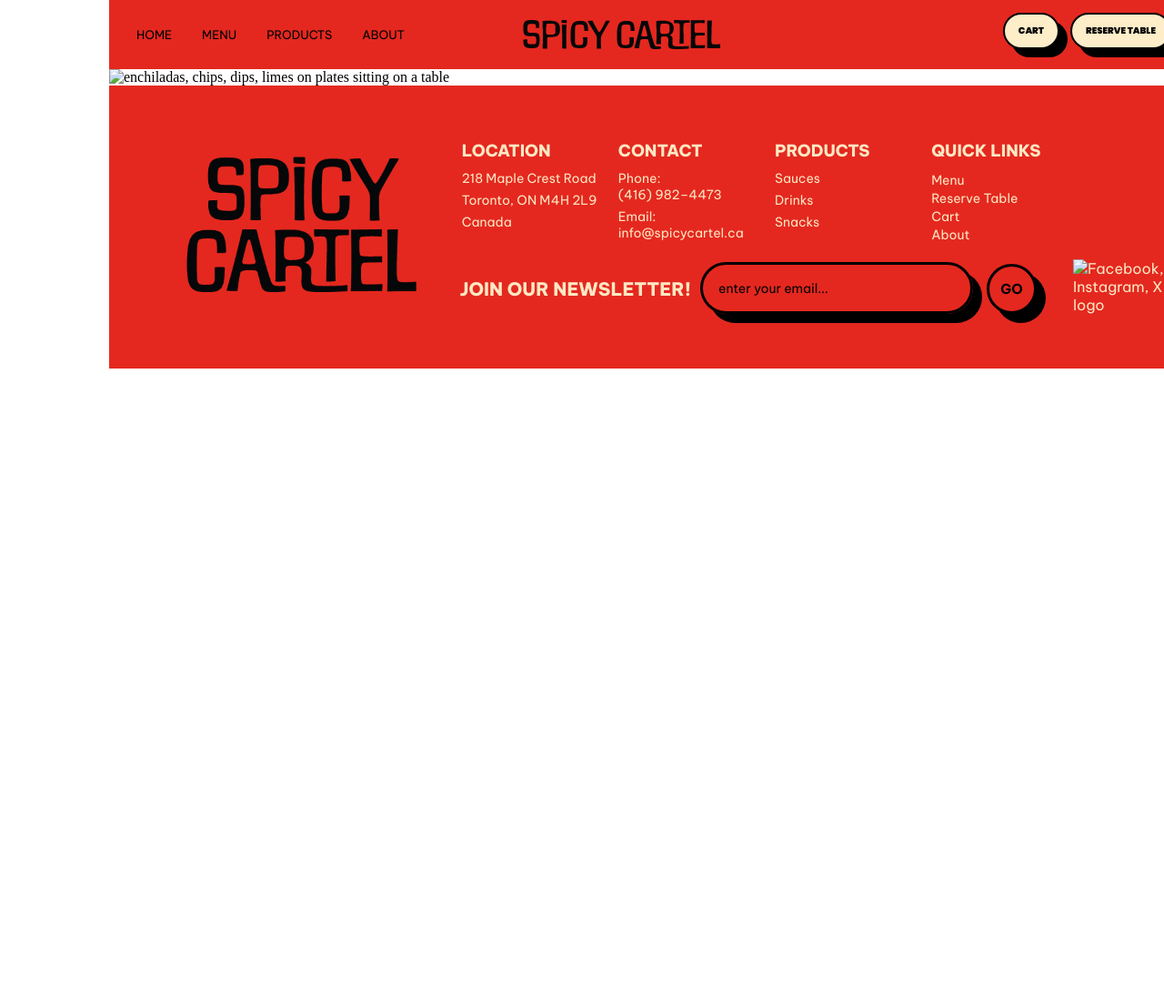
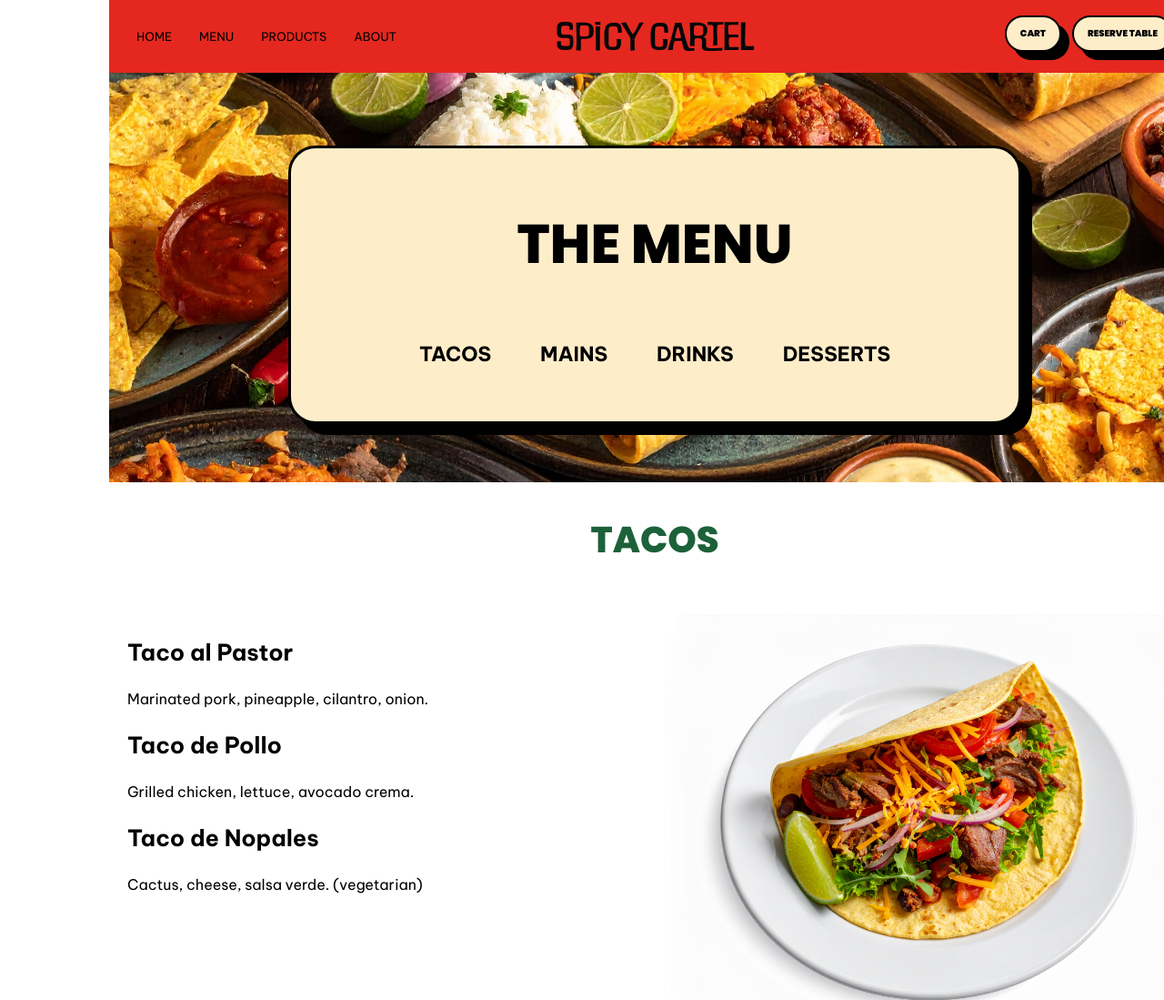
Before and after one commit to z6omar/testing, a plain HTML site: page index.html in a window 1280 px wide. Shown: the top 1099 px of the page at 91% size. Before the commit the page ends 800 px from the top, so only its background shows below. Drawn offline with Linux system fonts and the light colour scheme.

Commit message:
added menu

```diff
--- a/index.html
+++ b/index.html
@@ -3,6 +3,7 @@
   <head>
     <meta charset="UTF-8">
     <title>FINAL PROJECT - ZAHRA OMAR</title>
+
     <link rel="preconnect" href="https://fonts.googleapis.com">
     <link rel="preconnect" href="https://fonts.gstatic.com" crossorigin>
     <link href="https://fonts.googleapis.com/css2?family=Be+Vietnam+Pro:wght@300;400;500;600;700;800&family=Poppins:wght@800;900&display=swap" rel="stylesheet">
@@ -17,87 +18,185 @@
         margin: 0 auto;
       }
 
+      /* ---------------- NAV ---------------- */
       #nav {
         position: sticky;
         top: 0;
+        background-color: #e4281f;
+        padding: 20px 30px;
+        z-index: 1000;
+        display: flex;
+        align-items: center;
+        justify-content: space-between;
         font-family: "Be Vietnam Pro", sans-serif;
-        font-weight: 400;
         font-size: 13px;
-        background-color: #e4281f;
-        padding: 30px;
-        z-index: 1000;
       }
 
-      #nav ul {
+      /* LEFT LINKS */
+      .nav-left {
+        display: flex;
+        gap: 30px;
+        padding: 0;
+        margin: 0;
         list-style: none;
-        margin: 0;
-        padding: 0;
-        display: inline-block;
       }
 
-      #nav li {
-        display: inline-block;
-        margin-right: 30px;
-      }
-
-      #nav a {
+      .nav-left a {
         text-decoration: none;
         color: black;
       }
 
-      #nav a:hover {
+      .nav-left a:hover {
         color: white;
         font-weight: 700;
       }
 
-      .nav-logo {
-        position: relative;
-        float: right;
-        right: 300px;
-        bottom: 30px;
+      /* CENTER LOGO */
+      .nav-center {
+        position: absolute;
+        left: 50%;
+        transform: translateX(-50%);
       }
 
-        .cart-button {
+      .nav-center img {
+        display: block;
+      }
+
+      /* RIGHT BUTTONS */
+      .nav-right {
+        display: flex;
+        gap: 12px;
+        align-items: center;
+        margin-left: auto;
+      }
+
+      .nav-right button {
+        position: relative;
+        top: -3px;
+      }
+
+      .cart-button,
+      .table-button {
         border: 2px solid black;
-        font-family: "poppins", sans-serif;
-        font-weight: 900;
         background-color: #fdedc9;
         padding: 10px 15px;
         border-radius: 30px;
-        text-align: center;
+        font-family: "Poppins", sans-serif;
+        font-weight: 900;
         font-size: 10px;
-        margin: 4px 10px;
-        float: right;
-        position: relative;
-        display: inline-block;
         box-shadow: 9px 9px black;
-        bottom: 20px;
+        cursor: pointer;
       }
 
-        .table-button {
-        border: 2px solid black;
-        font-family: "poppins", sans-serif;
-        font-weight: 900;
-        background-color: #fdedc9;
-        padding: 10px 15px;
-        border-radius: 30px;
-        text-align: center;
-        font-size: 10px;
-        margin: 4px 2px;
-        float: right;
-        position: relative;
-        display: inline-block;
-        box-shadow: 9px 9px black;
-        bottom: 20px;
-      }
-
-
-      .table-button:hover,
-      .cart-button:hover {
+      .cart-button:hover,
+      .table-button:hover {
         background-color: #1c6139;
         color: #fdedc9;
       }
 
+      /* ---------------- HERO (with image crop) ---------------- */
+      #hero {
+        position: relative;
+        width: 1200px;
+        height: 450px;
+        /* fixed height (image will crop) */
+        overflow: hidden;
+        /* hides extra parts */
+      }
+
+      #hero img {
+        width: 100%;
+        height: 100%;
+        object-fit: cover;
+        /* crops image */
+        object-position: center;
+        display: block;
+      }
+
+      /* RECTANGLE OVERLAY */
+      .hero-box {
+        position: absolute;
+        top: 80px;
+        /* move box up/down */
+        left: 0;
+        right: 0;
+        margin: 0 auto;
+        width: 800px;
+        height: 300px;
+        background-color: #fdedc9;
+        border-radius: 30px;
+        border: 3px solid black;
+        box-shadow: 12px 12px black;
+      }
+
+      /* TITLE INSIDE RECTANGLE */
+      .hero-title {
+        position: absolute;
+        top: 60px;
+        left: 0;
+        right: 0;
+        text-align: center;
+        font-family: "Poppins", sans-serif;
+        font-size: 60px;
+        margin: 0;
+      }
+
+      /* LINKS INSIDE RECTANGLE */
+      .hero-links {
+        position: absolute;
+        bottom: 60px;
+        left: 0;
+        right: 0;
+        text-align: center;
+      }
+
+      .hero-links a {
+        font-family: "Be Vietnam Pro", sans-serif;
+        font-weight: 700;
+        font-size: 22px;
+        text-decoration: none;
+        color: #000000;
+        margin: 0 25px;
+      }
+
+      .hero-links a:hover {
+        color: #e4281f;
+      }
+
+      h2 {
+        color: #1c6139;
+        font-family: "Poppins";
+        font-size: 40px;
+        text-align: center;
+      }
+
+      .container {
+        display: grid;
+        grid-template-columns: 50% 50%;
+        gap: 10px;
+        max-width: 1200px;
+        margin: 0 auto;
+        padding: 20px;
+      }
+
+      .grid-item img {
+        width: 100%;
+        height: auto;
+        display: block;
+        border-radius: 20px;
+      }
+
+      h3 {
+        font-family: "Be Vietnam Pro";
+        font-size: 25px;
+      }
+
+      p {
+        font-family: "Be Vietnam Pro";
+
+      }
+
+      /* ---------------- FOOTER ---------------- */
       footer {
         position: relative;
         background-color: #e4281f;
@@ -106,26 +205,21 @@
         font-family: "Be Vietnam Pro", sans-serif;
       }
 
-      /* left side: big logo */
       .footer-logo {
         display: inline-block;
         width: 30%;
-        /* takes about 1/3 of footer */
         vertical-align: top;
       }
 
-      /* right side: all the columns */
       .footer-columns {
         display: inline-block;
         width: 65%;
         vertical-align: top;
       }
 
-      /* each column: LOCATION / CONTACT / PRODUCTS / QUICK LINKS */
       .footer-column {
         display: inline-block;
         width: 23%;
-        /* 4 columns in a row */
         margin-right: 1%;
         vertical-align: top;
       }
@@ -172,10 +266,6 @@
         outline: none;
       }
 
-      .newsletter-input::placeholder {
-        color: black;
-      }
-
       .newsletter-button {
         position: absolute;
         background-color: #e4281f;
@@ -186,11 +276,11 @@
         height: 55px;
         border-radius: 50%;
         border: 3px solid black;
-        box-shadow: 10px 10px black;
+        box-shadow: 9px 9px black;
         font-family: "Be Vietnam Pro";
         font-weight: 700;
         font-size: 15px;
-
+        cursor: pointer;
       }
 
       .newsletter-button:hover {
@@ -198,12 +288,10 @@
         color: #fdedc9;
       }
 
-      /* SOCIAL ICONS ROW */
       .social-icon {
         position: absolute;
         right: 40px;
         bottom: 60px;
-
       }
     </style>
   </head>
@@ -212,38 +300,136 @@
 
     <!-- NAV -->
     <div id="nav">
-      <ul>
+      <ul class="nav-left">
         <li><a href="/">HOME</a></li>
         <li><a href="/">MENU</a></li>
         <li><a href="/">PRODUCTS</a></li>
         <li><a href="/">ABOUT</a></li>
       </ul>
-      <button class="table-button">RESERVE TABLE</button>
-      <button class="cart-button">CART</button>
-      <div class="nav-logo">
-        <img src="spicy-cartel-menu-logo.png" alt="horizontal spicy cartel logo in black">
+
+      <div class="nav-center">
+        <img src="spicy-cartel-menu-logo.png" alt="Spicy Cartel Logo">
+      </div>
+
+      <div class="nav-right">
+        <button class="cart-button">CART</button>
+        <button class="table-button">RESERVE TABLE</button>
       </div>
     </div>
 
+    <!-- HERO SECTION -->
+    <div id="hero">
+      <img src="menu-hero-photo.jpeg" alt="Hero Image">
 
+      <div class="hero-box">
+        <h1 class="hero-title">THE MENU</h1>
+        <div class="hero-links">
+          <a href="#tacos">TACOS</a>
+          <a href="#mains">MAINS</a>
+          <a href="#drinks">DRINKS</a>
+          <a href="#dessert">DESSERTS</a>
+        </div>
+      </div>
+    </div>
 
-  <img src="menu-hero-photo.jpg" alt="enchiladas, chips, dips, limes on plates sitting on a table" width="1200">
+    <!-- MENU -->
+    <!-- TACOS -->
+    <div id="tacos">
+      <h2>TACOS</h2>
+    </div>
 
+    <div class="container">
+      <!-- text LEFT, image RIGHT -->
+      <div class="grid-item">
+        <h3>Taco al Pastor</h3>
+        <p>Marinated pork, pineapple, cilantro, onion.</p>
 
+        <h3>Taco de Pollo</h3>
+        <p>Grilled chicken, lettuce, avocado crema.</p>
 
+        <h3>Taco de Nopales</h3>
+        <p>Cactus, cheese, salsa verde. (vegetarian)</p>
+      </div>
 
+      <div class="grid-item">
+        <img src="taco-menu.jpg" alt="taco on a white plate in a with lime, onions, cheese, meat, lettuce, tomato on a white background">
+      </div>
+    </div>
 
+    <!-- MAINS -->
+    <div id="mains">
+      <h2>MAINS</h2>
+    </div>
 
+    <div class="container">
+      <!-- image LEFT, text RIGHT -->
+      <div class="grid-item">
+        <img src="main-menu.jpg" alt="beans, lettuce, onions, burrito, and tomato sauce on a plate in a white background">
+      </div>
 
+      <div class="grid-item">
+        <h3>Enchiladas Verdes</h3>
+        <p>Corn tortillas with shredded chicken, tomatillo sauce, cheese.</p>
 
+        <h3>Burrito Bowl</h3>
+        <p>Rice, beans, pico de gallo, guacamole, choice of protein.</p>
+
+        <h3>Chiles Rellenos</h3>
+        <p>Poblano peppers stuffed with cheese and tomato sauce.</p>
+      </div>
+    </div>
+
+    <!-- DRINKS -->
+    <div id="drinks">
+      <h2>DRINKS</h2>
+    </div>
+
+    <div class="container">
+      <!-- text LEFT, image RIGHT -->
+      <div class="grid-item">
+        <h3>Rosa del Cielo</h3>
+        <p>A pink drink made with hibiscus, strawberry, and a splash of coconut water.</p>
+
+        <h3>Spicy Mango Tropical Drink</h3>
+        <p>A bright blend of mango, lime, and a touch of chili sugar. Sweet, refreshing, and slightly spicy.</p>
+
+        <h3>Verde Vital</h3>
+        <p>Refreshing green blend: lime, honeydew, mint, and a touch of aloe vera.</p>
+      </div>
+
+      <div class="grid-item">
+        <img src="drink-menu.jpg" alt="pink drink with strawberrys on top in a glass on a white background">
+      </div>
+    </div>
+
+    <!-- DESSERTS -->
+    <div id="desserts">
+      <h2>DESSERTS</h2>
+    </div>
+
+    <div class="container">
+      <!-- image LEFT, text RIGHT -->
+      <div class="grid-item">
+        <img src="dessert-menu.jpg" alt="caramel custard on a white plate with brown sugar sauce and carrot shavings on top on a white background">
+      </div>
+
+      <div class="grid-item">
+        <h3>Fiesta Crunch Mix</h3>
+        <p>Crispy corn bites, toasted tortilla strips, chili-lime peanuts, and sweet mango chips tossed in our signature fuego seasoning. Hits with a mix of salty, spicy, and sweetness.</p>
+
+        <h3>Dulce de Sol</h3>
+        <p>A warm cinnamon-vanilla custard topped with caramelized orange zest and a sprinkle of chili sugar. Sweet, creamy, and lightly spiced.</p>
+      </div>
+    </div>
+
+    <!-- FOOTER -->
     <footer>
-      <!-- LEFT: BIG LOGO -->
       <div class="footer-logo">
         <img src="spicy-cartel-main-logo.png" alt="Spicy Cartel logo" width="300">
       </div>
 
-      <!-- RIGHT: FOUR COLUMNS -->
       <div class="footer-columns">
+
         <div class="footer-column">
           <h4>LOCATION</h4>
           <p>218 Maple Crest Road</p>
@@ -271,16 +457,19 @@
           <a href="#">Cart</a><br>
           <a href="#">About</a>
         </div>
+
       </div>
 
-      <!-- NEWSLETTER -->
       <div class="footer-newsletter-title">JOIN OUR NEWSLETTER!</div>
 
       <div class="newsletter-box">
         <input class="newsletter-input" type="text" placeholder="enter your email...">
       </div>
+
       <button class="newsletter-button">GO</button>
-      <img class="social-icon" src="social-icons.png" alt="Facebook, Instagram, X logo" width="100">
+
+      <img class="social-icon" src="social-icons.png" alt="facebook instagram x logos" width="100">
     </footer>
+
   </body>
 </html>
```
